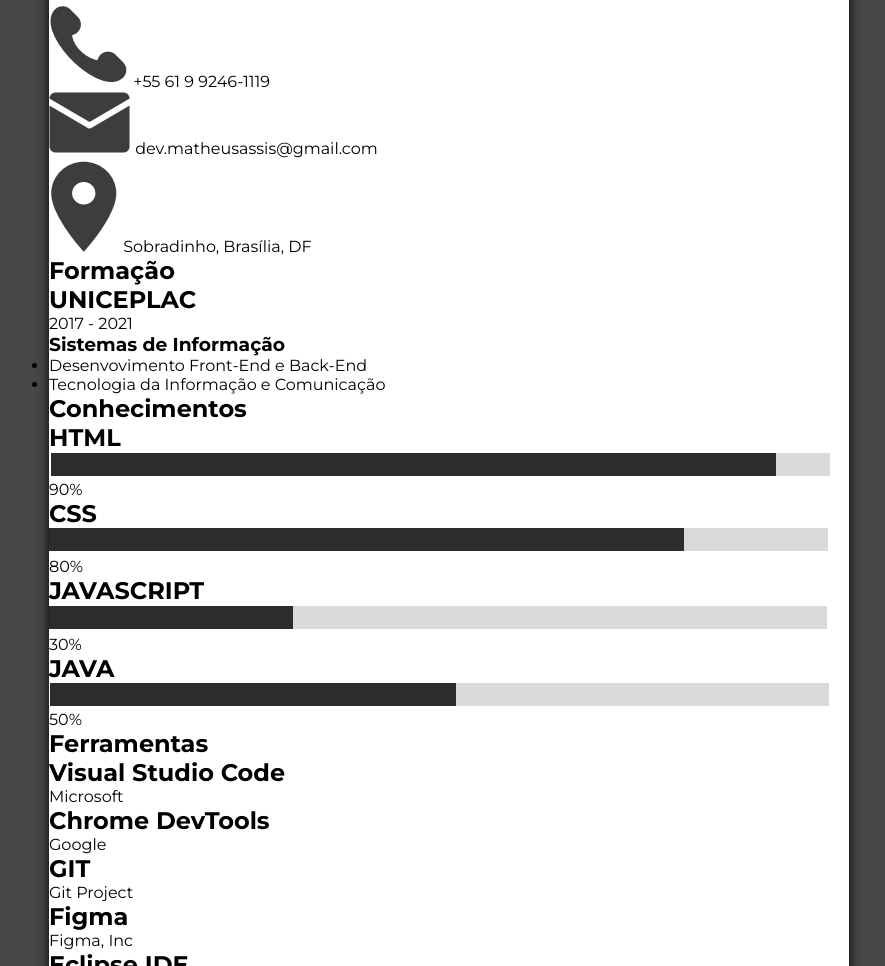
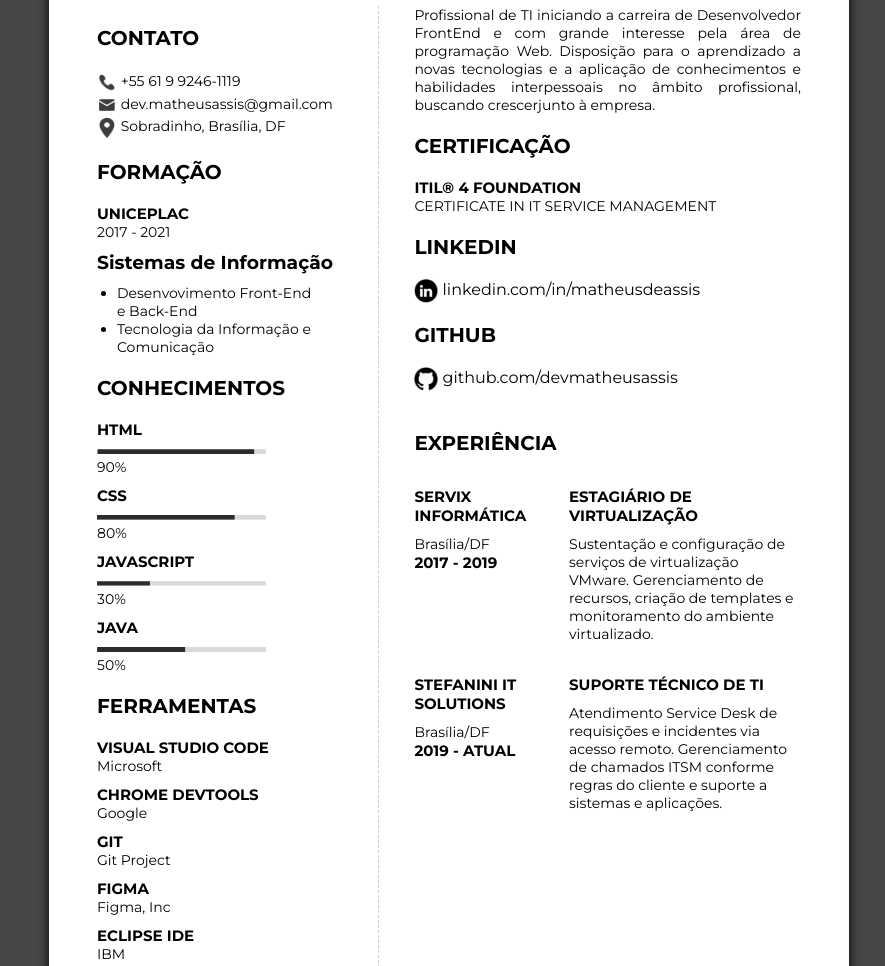
Before and after one commit to devmatheusassis/devmatheus-curriculo, a plain HTML site: page index.html in a window 1280 px wide. Shown: the part 308-1274 px from the top of the page, without its empty margins (191-1076 px from the left). Drawn offline with Linux system fonts and the light colour scheme.

Commit message:
Commit CSS ajustado

```diff
--- a/index.html
+++ b/index.html
@@ -4,6 +4,7 @@
     <meta charset="UTF-8">
     <meta name="viewport" content="width=device-width, initial-scale=1.0">
     <link rel="stylesheet" href="cabecalho.css">
+    <link rel="stylesheet" href="main.css">
     <link href="https://fonts.googleapis.com/css2?family=Montserrat:wght@200;300;400;700&display=swap" rel="stylesheet">
     <title>Dev Matheus Henrique</title>
 </head>
--- /dev/null
+++ b/main.css
@@ -0,0 +1,118 @@
+*{
+    margin: 0;
+    padding: 0;
+}
+main{
+    margin: 2rem 3rem;
+    display: flex;
+}
+main h1{
+    text-transform: uppercase;
+    font-size: 20px;
+    font-weight: bold;
+    margin: 20px 0;
+}
+main h2{
+    font-size: 15px;
+    text-transform: uppercase;
+}
+main p{
+    font-size: 14px;
+}
+.box-main-left{
+    width: 40%;
+}
+.box-main-right{
+    padding-left: 5%;
+    width: 55%;
+    border-left: 1px dashed #cccccc;
+}
+.contato p{
+    line-height: 22px;
+}
+.contato img{
+    vertical-align: middle;
+    width: 1rem;
+    margin: 2px;
+}
+.formacao h3{
+    margin: 10px 0;
+}
+.formacao li{
+    width: 70%;
+    margin-left: 20px;
+    font-size: 14px;
+}
+.conhecimentos img{
+    width: 60%;
+}
+.conhecimentos p{
+    margin-bottom: 10px;
+}
+.ferramentas p{
+    margin-bottom: 10px;
+}
+.descricao p{
+    text-align: justify;
+}
+.linkedin img{
+    width: 1.5rem;
+    vertical-align: middle;
+}
+.linkedin a{
+    color: black;
+    text-decoration: none;
+}
+.github{
+    margin-bottom: 40px;
+}
+.github img{
+    width: 1.5rem;
+    vertical-align: middle;
+}
+.github a{
+    text-decoration: none;
+    color: black;
+}
+.servico1{
+    display: flex;
+    margin-top: 2rem;
+    margin-bottom: 2rem;
+}
+.servico1 h2{
+    margin-bottom: 10px;
+}
+.servico1 h3{
+    font-size: 15px;
+}
+.servico1-left{
+    width: 30%;
+}
+.servico1-right{
+    margin-left: 10%;
+    width: 60%;
+}
+.servico2{
+    display: flex;
+}
+.servico2{
+    display: flex;
+}
+.servico2 h2{
+    margin-bottom: 10px;
+}
+.servico2 h3{
+    font-size: 15px;
+    text-transform: uppercase;
+}
+.servico2-left{
+    width: 30%;
+}
+.servico2-right{
+    margin-left: 10%;
+    width: 60%;
+}
+footer{
+    padding: 1rem;
+    background-color: #242424;
+}
```
